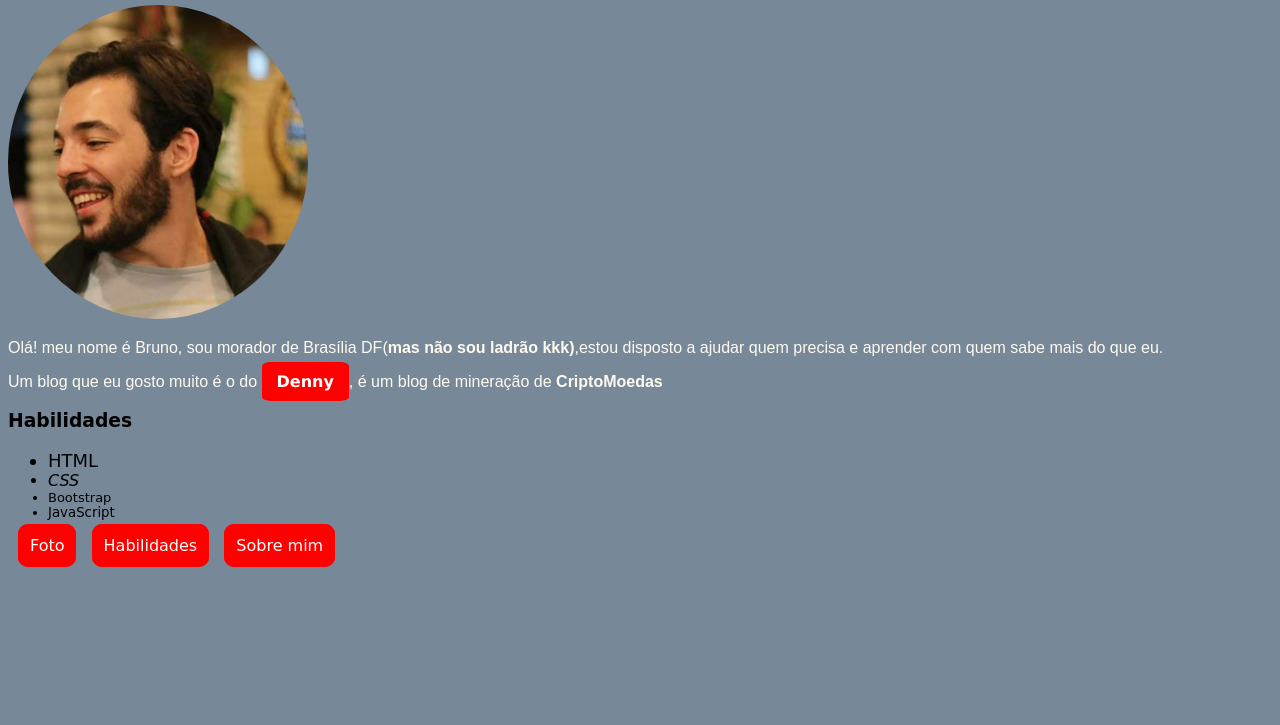
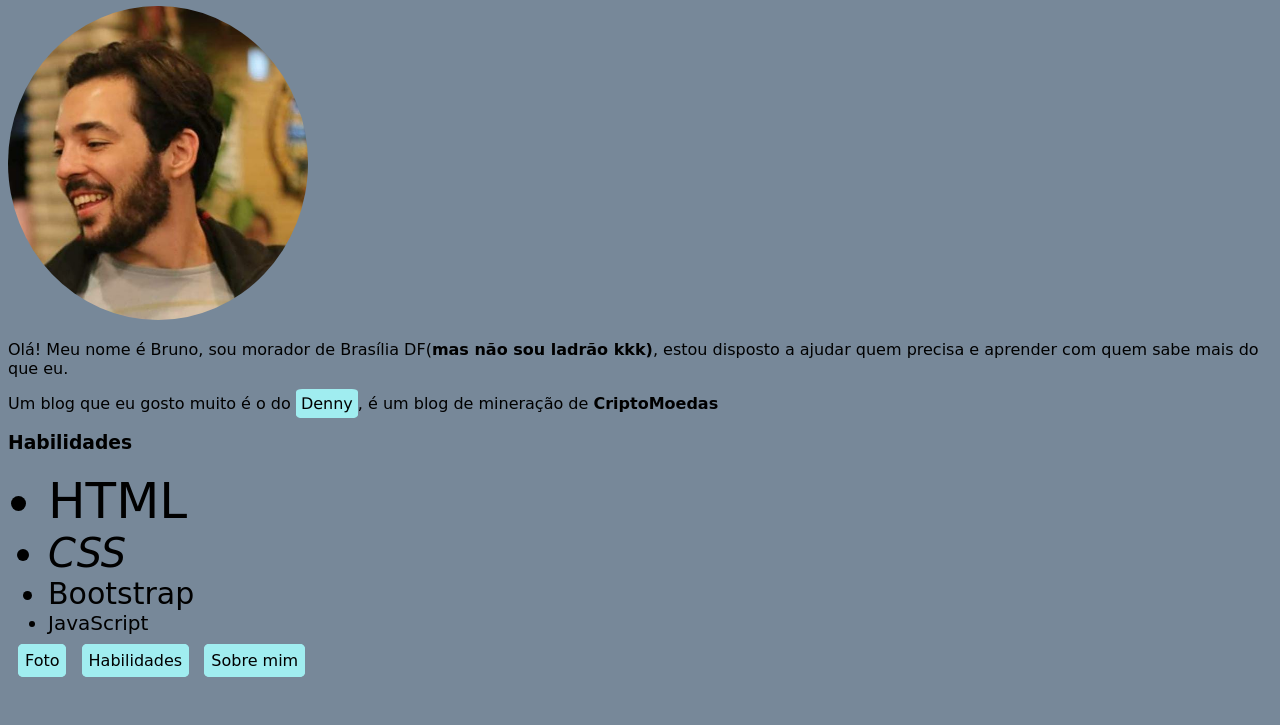
Before and after one commit to brunolandim/Portifolio, a plain HTML site: page index.html in a window 1280 px wide. Shown: the part 75-800 px from the top of the page. Drawn offline with Linux system fonts and the light colour scheme.

Commit message:
alteraçao do CSS

```diff
--- a/index.html
+++ b/index.html
@@ -6,9 +6,12 @@
     <link rel="stylesheet" type="text/css" href="style.css"/>
 </head>
 <body>
+    <div class="container">
+        <div class="itens-topo">
             <h1 class="name-description">Bruno Magalhães Landim</h1>
             <img class="foto-bruno" id="foto" src="img/bruno.jpeg" alt="Foto do Bruno olhando para o lado e sorrindo">
-    <p class="name-description" id="sobre">Olá! meu nome é Bruno, sou morador de Brasília DF(<strong>mas não sou ladrão kkk)</strong>,estou disposto a ajudar quem precisa e aprender com quem sabe mais do que eu. </p>
+        </div>
+        <p class="name-description" id="sobre">Olá! Meu nome é Bruno, sou morador de Brasília DF(<strong>mas não sou ladrão kkk)</strong>, estou disposto a ajudar quem precisa e aprender com quem sabe mais do que eu. </p>
         <p class="name-description">Um blog que eu gosto muito é o do <a class="blog" href="https://dennytorres.com/2021/01/21/mini-rig-de-mineracao-de-criptomoedas/" target="_block">Denny</a>, é um blog de mineração de <strong>CriptoMoedas</strong></p>
         <h3>Habilidades</h3>
         <ul id="habilidades">
@@ -20,7 +23,7 @@
         <a class="itenslink" href="#foto">Foto</a>
         <a class="itenslink" href="#habilidades">Habilidades</a>
         <a class="itenslink" href="#sobre">Sobre mim</a>
-
+    </div>
 
 </body>
 </html>
--- a/style.css
+++ b/style.css
@@ -1,3 +1,4 @@
+
 body{
     background-color: lightslategray;
     font-family: cursive;
@@ -6,53 +7,54 @@ body{
     border-radius: 50%;
     width: 300px;
 }
-.name-description {
-    color: floralwhite;
-    font-family: fantasy,sans-serif;
-}
+
 .iten01{
-    font-size: large;
+    font-size: 50px;
 }
 .iten02{
-    font-size: medium;
+    font-size: 40px;
 }
 .iten03{
-    font-size: small;
+    font-size: 30px;
 }
 .iten04{
-    font-size: smaller;
+    font-size: 20px;
 }
 .blog{
     font-family: Verdana, Geneva, Tahoma, sans-serif;
-    font-weight: 700;
-    color: white;
-    background-color: red;
-    padding: 10px 15px;
+    font-weight: 250;
+    color: black;
+    background-color:rgb(160, 237, 240);
+    padding: 5px 5px;
     border-radius: 10% ;
     line-height: 10px;
     margin-top: 50px;
     text-decoration: none;
 }
 :hover.blog,.itenslink{
-    color: red;
-    background-color: white;
+    color: rgb(160, 237, 240);
+    background-color: black;
     border-style: solid;
     border-width: 2px;
-    border-color: red;
+    border-color: rgb(160, 237, 240);
 }
 .itenslink{
     text-decoration: none;
-    color:white;
-    background-color: red;
-    padding: 10px 10px;
-    border-radius: 10px;
+    color:black;
+    background-color: rgb(160, 237, 240);
+    padding: 5px 5px;
+    border-radius: 5px;
     margin-left: 10px;
 
 }
 a:hover.itenslink{
-    color: red;
-    background-color: white;
+    color: rgb(160, 237, 240);
+    background-color: black;
     border-style: solid;
     border-width: 2px;
-    border-color: red;
+    border-color: rgb(160, 237, 240);
 }
+.itens-topo{
+
+    color:black;
+}
```
Lines whose indentation alone changed are shown as unchanged.
